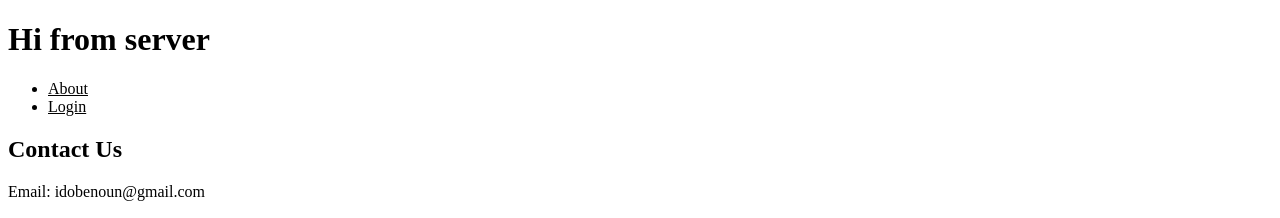
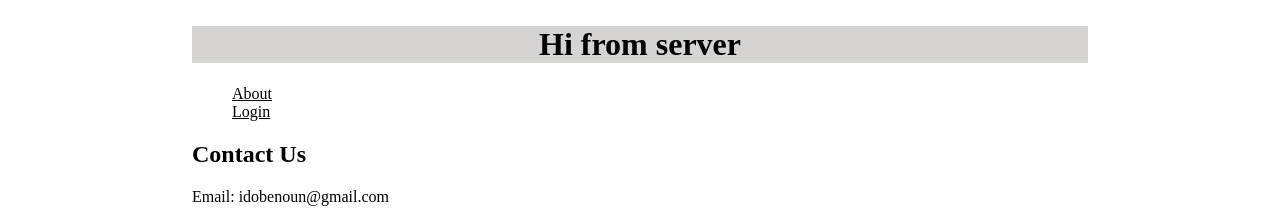
Before and after one commit to idobe2/myPage, a website: page index.html in a window 1280 px wide. Shown: the top 218 px of the page. Drawn offline with Linux system fonts and the light colour scheme.

Commit message:
adding css to front page

```diff
--- /dev/null
+++ b/index.css
@@ -0,0 +1,28 @@
+body{
+    margin: 0;
+
+}
+
+.main_div
+{
+    width: 70%;
+    margin: 0 auto;
+    padding: 5px;
+}
+
+.main_h
+{
+    background: rgb(214, 211, 211);
+    text-align: center;
+    /* font-family: Verdana, Geneva, Tahoma, sans-serif; */
+
+}
+
+.about
+{
+    margin-left: 40px;
+}
+
+.login{
+    margin-left: 40px;
+}
--- a/index.html
+++ b/index.html
@@ -3,19 +3,30 @@
 <head>
     <meta charset="UTF-8">
     <title>myPage</title>
+    <link rel="stylesheet" href="index.css">
 </head>
 <body>
-<header>
+     <div class="container">
+    <div class="main_div">
+
+        <div class="main_h">
             <h1>Hi from server</h1>
-    <nav>
-        <ul>
-            <li><a style="color: black" href="about.html">About</a></li>
-            <li><a style="color: black" href="login.html">Login</a></li>
-        </ul>
-    </nav>
+        </div>
+        <div class="login ">
+            <a style="color: black" href="about.html">About</a>
+        </div>
+        <div class = "about">
+            <a style="color: black" href="login.html">Login</a>
+        </div>
 
 
-</header>
+
+
+
+
+
+
+
      <main>
         <div>
             <h2>Contact Us</h2>
@@ -31,5 +42,7 @@
             </a>
         </div>
     </footer>
+    </div>
+</div>
     </body>
 </html>
```
Also changed, not shown: login.html (+4 -1 lines), src/index.js (+9 -0 lines). Lines whose indentation alone changed are shown as unchanged.
